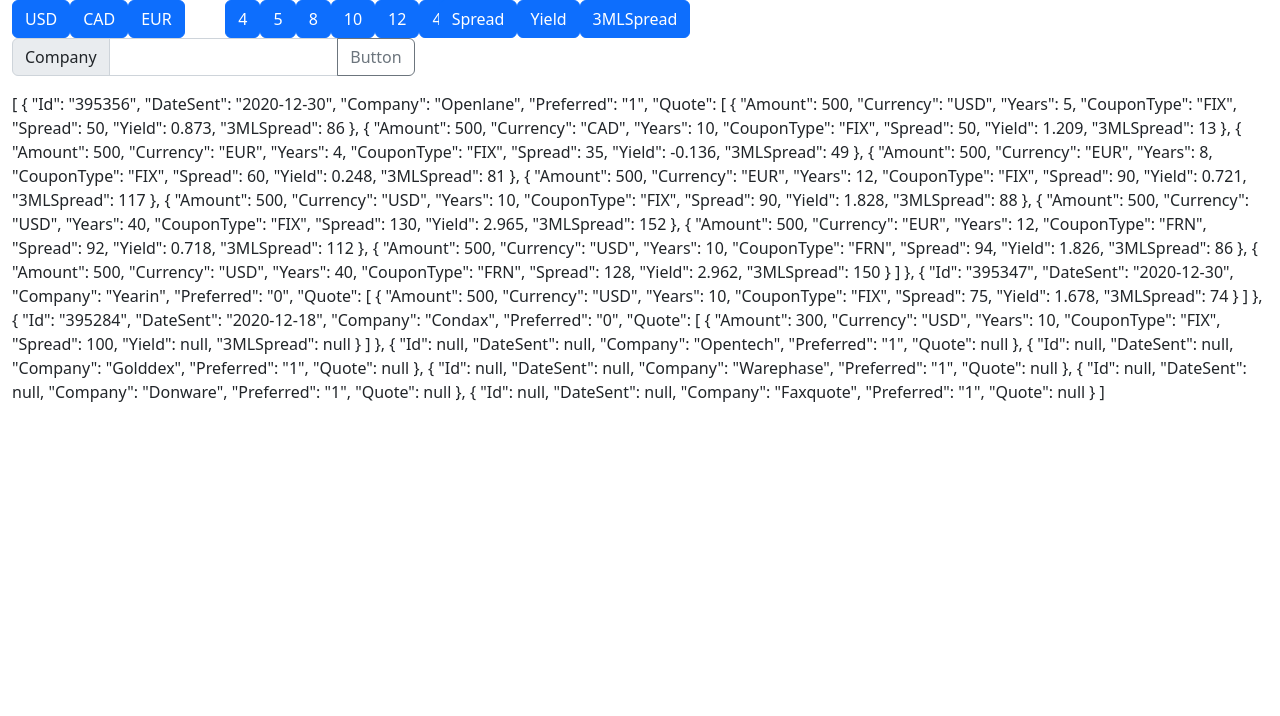
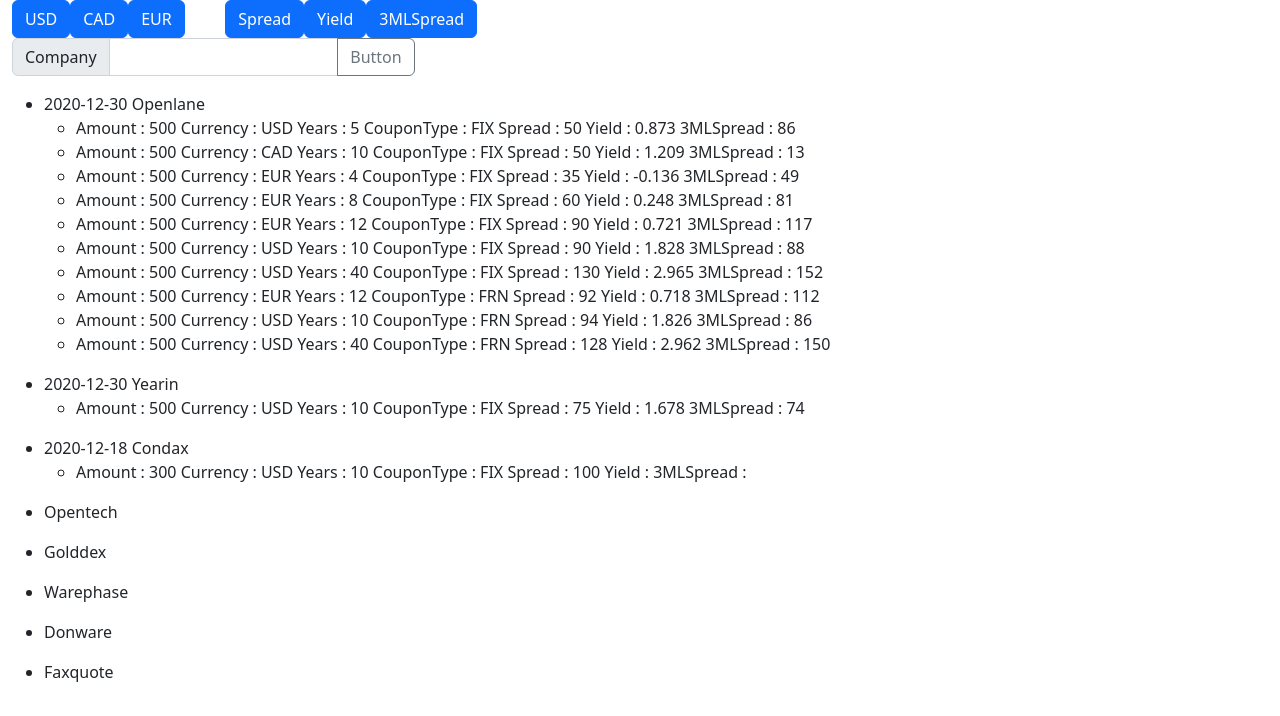
Before and after one commit to FitoGT/inter-price, a Vue app: page / in a window 1280 px wide. Shown: the top 716 px of the page. Built offline with nearby package versions, Linux system fonts and the light colour scheme.

Commit message:
filtering by currency and years

```diff
--- a/src/components/Container.vue
+++ b/src/components/Container.vue
@@ -3,15 +3,17 @@
     <div class="row">
       <quote-filters @setFilterData="setFilterData($event)" key="currency-filter" :filters="getCurrencies"
         type="currency" :input="'radio'" />
-      <quote-filters @setFilterData="setFilterData($event)" key="years-filter" :filters="getYears" type="years"
-        :input="'checkbox'" />
+      <quote-filters v-if="filters.currency" @setFilterData="setFilterData($event)" key="years-filter"
+        :filters="getYears" type="years" :input="'checkbox'" />
       <quote-filters @setFilterData="setFilterData($event)" key="display-filter" :filters="display" type="display"
         :input="'radio'" />
     </div>
     <div class="row">
       <company-filter @setFilterData="setFilterData($event)" />
     </div>
-    {{ filterItems }}
+    <div class="row">
+      <main-table :filters="filters" :items="items" />
+    </div>
   </div>
 </template>
 
@@ -19,12 +21,14 @@
 import json from '@/assets/data.json'
 import QuoteFilters from './QuoteFilters'
 import CompanyFilter from './CompanyFilter'
+import MainTable from './MainTable'
 export default {
   // eslint-disable-next-line vue/multi-word-component-names
   name: 'Container',
   components: {
     QuoteFilters,
-    CompanyFilter
+    CompanyFilter,
+    MainTable
   },
   props: {
     msg: String
@@ -67,24 +71,17 @@ export default {
         let quotes = element.Quote
         if (quotes) {
           quotes.forEach(quote => {
-            years.push(quote.Years)
+            if (quote.Currency === this.filters.currency) {
+              years.push(quote.Years)
+            }
           })
         }
       });
       years = [...new Set(years)]
       years = years.sort(function (a, b) { return a - b; });
       return years
-    },
-    filterItems() {
-      let results = this.items
-      if (this.filters.company) {
-        results = results.filter(i => i.Company.toLowerCase() == this.filters.company.toLowerCase())
-      }
+    }
 
-
-      return results
-
-    }
   }
 }
 </script>
--- /dev/null
+++ b/src/components/MainTable.vue
@@ -0,0 +1,43 @@
+<template>
+  <div>
+    <ul class="main-ul" v-for="item, key of filterItem" :key="key">
+      <li>
+        <span> {{ item.DateSent }} </span>
+        <span> {{ item.Company }} </span>
+      </li>
+      <div v-if="item.Quote">
+        <sub-table :key="`subtable-${item.Company}`" :quotes="item.Quote" :filters="filters" />
+      </div>
+    </ul>
+  </div>
+
+</template>
+
+<script>
+import SubTable from './SubTable'
+export default {
+  components: {
+    SubTable
+  },
+  name: 'MainTable',
+  props: {
+    filters: {
+      type: Object,
+      default: () => { }
+    },
+    items: {
+      type: Array,
+      default: () => []
+    },
+  },
+  computed: {
+    filterItem() {
+      let results = this.items
+      if (this.filters.company) {
+        results = results.filter(i => i.Company.toLowerCase() == this.filters.company.toLowerCase())
+      }
+      return results
+    }
+  }
+}
+</script>
--- /dev/null
+++ b/src/components/SubTable.vue
@@ -0,0 +1,37 @@
+<template>
+  <ul>
+    <li v-for="quote, key of filteredQuotes" :key="`quote-${key}`">
+      <span v-for="data, key of quote" :key="key">
+        <span>{{ key }} : {{ data }} </span>
+      </span>
+    </li>
+  </ul>
+</template>
+<script>
+export default {
+  name: 'SubTable',
+  props: {
+    filters: {
+      type: Object,
+      default: () => { }
+    },
+    quotes: {
+      type: Array,
+      default: () => []
+    },
+  },
+
+  computed: {
+    filteredQuotes() {
+      let results = this.quotes
+      if (this.filters.currency) {
+        results = results.filter(result => result.Currency === this.filters.currency)
+      }
+      if (this.filters.years) {
+        results = results.filter(result => this.filters.years.includes(result.Years))
+      }
+      return results
+    }
+  }
+}
+</script>
```
